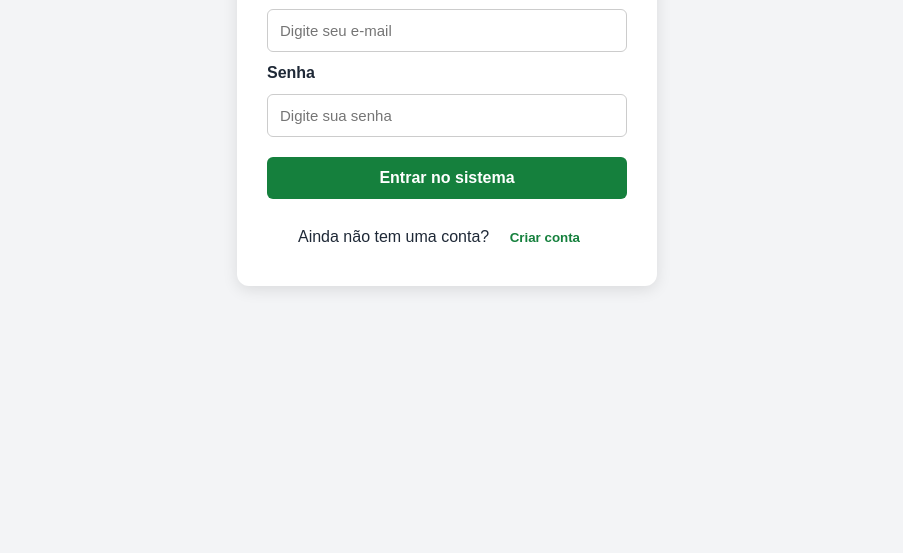
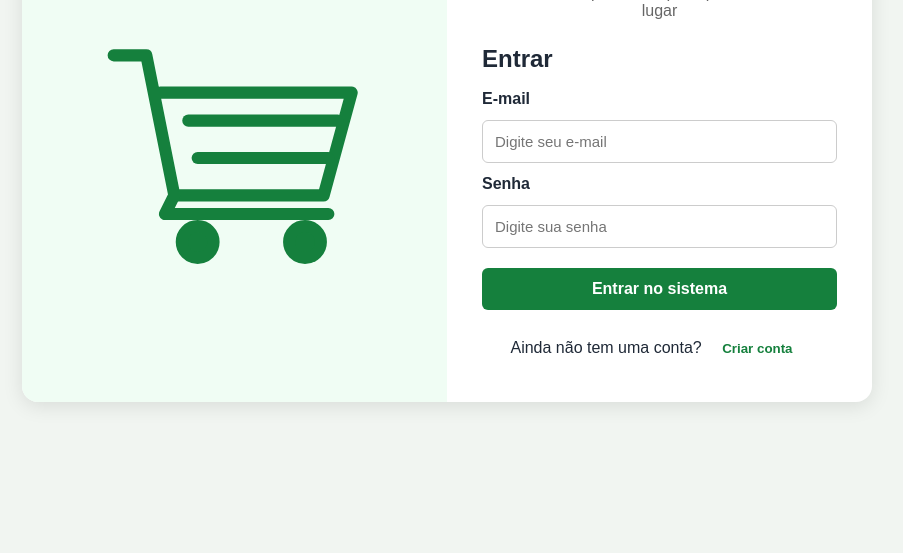
Before and after one commit to josue1227l/tacado-facil, a website: page views/login.html in a window 1280 px wide. Shown: the part 247-800 px from the top of the page, without its empty margins (193-1096 px from the left). Drawn offline with Linux system fonts and the light colour scheme.

Commit message:
Adiciona carrinho verde na tela de login

```diff
--- a/views/login.html
+++ b/views/login.html
@@ -7,13 +7,48 @@
     <link rel="stylesheet" href="/css/style.css">
 
     <style>
+        * {
+            box-sizing: border-box;
+        }
+
+        body {
+            min-height: 100vh;
+            display: flex;
+            align-items: center;
+            justify-content: center;
+            padding: 20px;
+            background: #f1f5f1;
+        }
+
         .acesso-container {
-            max-width: 420px;
-            margin: 50px auto;
-            padding: 30px;
+            width: 100%;
+            max-width: 850px;
+            margin: 0 auto;
+            padding: 0;
             background: white;
-            border-radius: 12px;
-            box-shadow: 0 4px 15px rgba(0, 0, 0, 0.1);
+            border-radius: 16px;
+            box-shadow: 0 4px 20px rgba(0, 0, 0, 0.10);
+            overflow: hidden;
+            display: grid;
+            grid-template-columns: 1fr 1fr;
+        }
+
+        .ilustracao-carrinho {
+            background: #f0fdf4;
+            display: flex;
+            align-items: center;
+            justify-content: center;
+            padding: 35px;
+        }
+
+        .ilustracao-carrinho svg {
+            width: 100%;
+            max-width: 280px;
+            height: auto;
+        }
+
+        .conteudo-acesso {
+            padding: 35px;
         }
 
         .acesso-container h1 {
@@ -34,6 +69,10 @@
             gap: 12px;
         }
 
+        .formulario-acesso h2 {
+            margin-bottom: 5px;
+        }
+
         .formulario-acesso label {
             font-weight: bold;
         }
@@ -43,6 +82,7 @@
             border: 1px solid #ccc;
             border-radius: 6px;
             font-size: 15px;
+            width: 100%;
         }
 
         .formulario-acesso button {
@@ -80,17 +120,63 @@
         }
 
         .oculto {
-            display: none;
+            display: none !important;
+        }
+
+        @media (max-width: 650px) {
+            .acesso-container {
+                max-width: 420px;
+                grid-template-columns: 1fr;
+            }
+
+            .ilustracao-carrinho {
+                padding: 20px;
+            }
+
+            .ilustracao-carrinho svg {
+                max-width: 130px;
+            }
+
+            .conteudo-acesso {
+                padding: 25px;
+            }
         }
     </style>
 </head>
 
 <body>
     <main class="acesso-container">
+
+        <div class="ilustracao-carrinho">
+            <svg viewBox="0 0 300 260"
+                 xmlns="http://www.w3.org/2000/svg"
+                 role="img"
+                 aria-label="Carrinho de compras verde">
+
+                <g fill="none"
+                   stroke="#15803d"
+                   stroke-width="13"
+                   stroke-linecap="round"
+                   stroke-linejoin="round">
+
+                    <path d="M20 25 H55 L85 175 H245 L275 65 H70"/>
+                    <path d="M85 175 L75 195 H250"/>
+                    <path d="M100 95 H260"/>
+                    <path d="M110 135 H250"/>
+
+                    <circle cx="110" cy="225" r="17" fill="#15803d"/>
+                    <circle cx="225" cy="225" r="17" fill="#15803d"/>
+                </g>
+            </svg>
+        </div>
+
+        <div class="conteudo-acesso">
             <h1>Atacado Fácil</h1>
-        <p class="subtitulo">Gestão de compras, estoque e pedidos em um só lugar</p>
 
-        <!-- Formulário de login -->
+            <p class="subtitulo">
+                Gestão de compras, estoque e pedidos em um só lugar
+            </p>
+
             <form id="formLogin" class="formulario-acesso">
                 <h2>Entrar</h2>
 
@@ -113,7 +199,6 @@
                 <button type="submit">Entrar no sistema</button>
             </form>
 
-        <!-- Formulário de cadastro -->
             <form id="formCadastro" class="formulario-acesso oculto">
                 <h2>Criar conta</h2>
 
@@ -153,6 +238,8 @@
                     Criar conta
                 </button>
             </div>
+        </div>
+
     </main>
 
     <script src="/js/login.js"></script>
```
Lines whose indentation alone changed are shown as unchanged.
